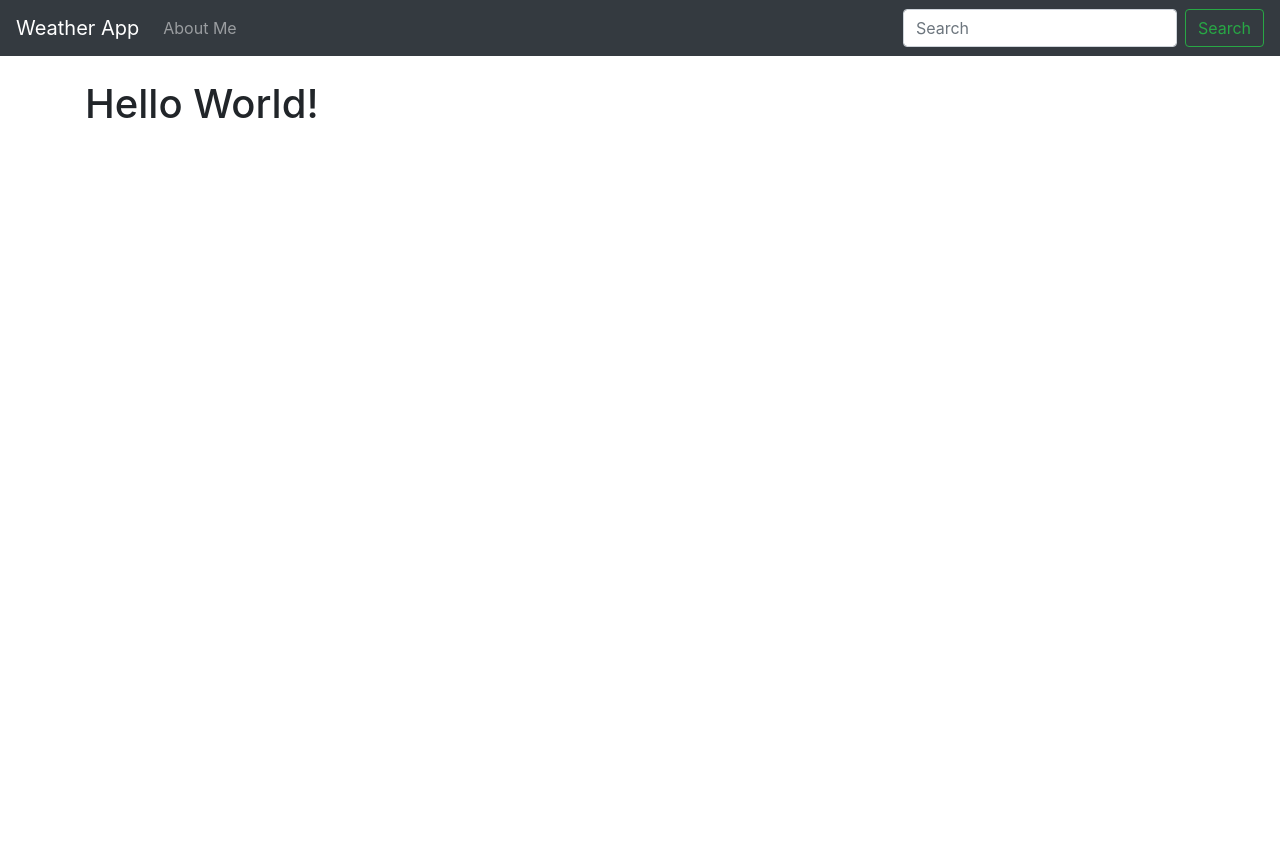
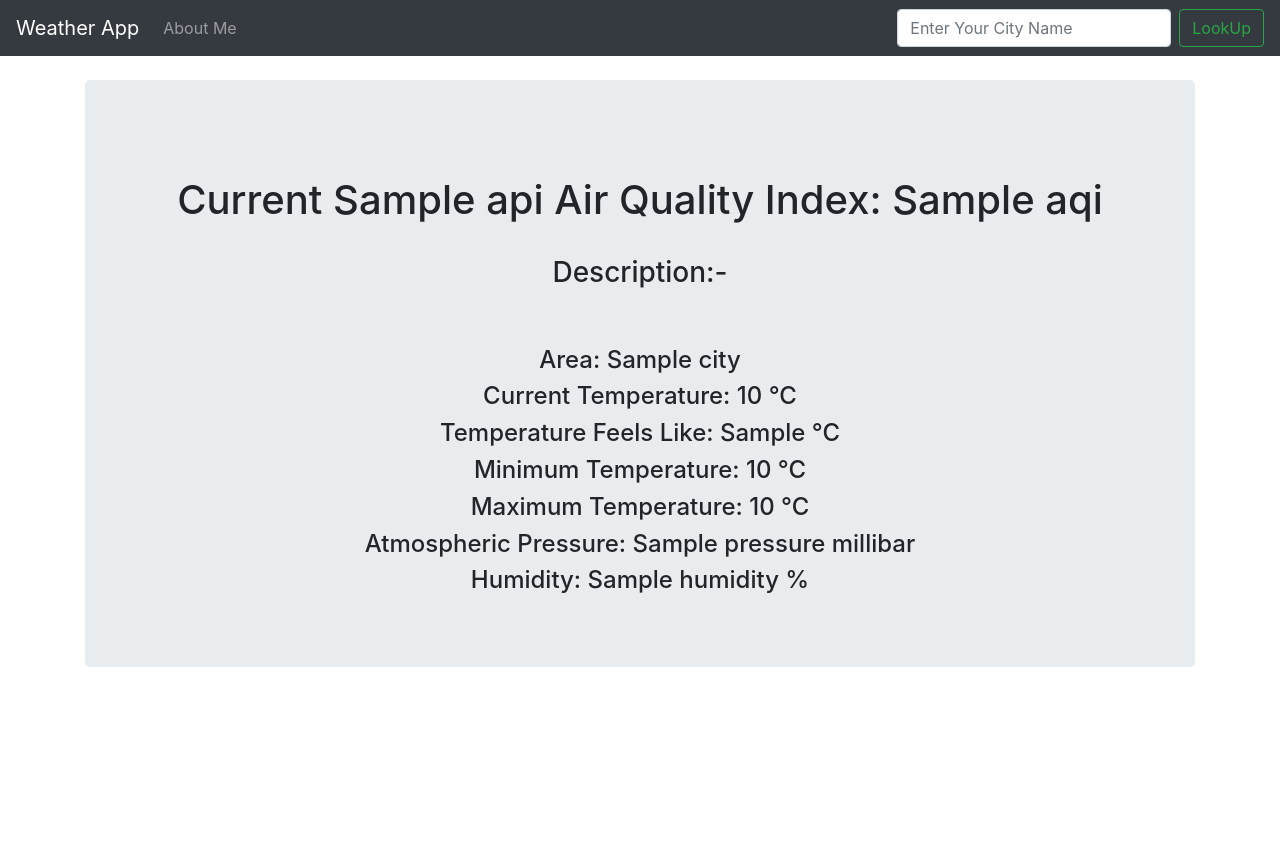
Before and after one commit to GeekyBharat99/Weather-App, a Django app: template Winfo/templates/index.html in a window 1280 px wide. Before the commit the page ends 118 px from the top, so only its background shows below. Run offline with Django 3.2, Linux system fonts and the light colour scheme; the template is opened without the code that fills it: most values are stand-ins (such as "Sample title", 1, 10 or a date in 2020); some libraries are stand-ins or nearby versions.

Commit message:
last commit

```diff
--- a/Winfo/templates/about.html
+++ b/Winfo/templates/about.html
@@ -3,5 +3,7 @@
 {% block content %}
 
 <h1>About Me....</h1>
+<div id="openweathermap-widget-15"></div>
+<script>window.myWidgetParam ? window.myWidgetParam : window.myWidgetParam = [];  window.myWidgetParam.push({id: 15,cityid: '1275841',appid: 'bf17de17116094a98f18a1c9199596e8',units: 'metric',containerid: 'openweathermap-widget-15',  });  (function() {var script = document.createElement('script');script.async = true;script.charset = "utf-8";script.src = "//openweathermap.org/themes/openweathermap/assets/vendor/owm/js/weather-widget-generator.js";var s = document.getElementsByTagName('script')[0];s.parentNode.insertBefore(script, s);  })();</script>
 
 {% endblock %}
--- a/Winfo/templates/base.html
+++ b/Winfo/templates/base.html
@@ -9,6 +9,14 @@
     <link rel="stylesheet" href="https://stackpath.bootstrapcdn.com/bootstrap/4.4.1/css/bootstrap.min.css" integrity="sha384-Vkoo8x4CGsO3+Hhxv8T/Q5PaXtkKtu6ug5TOeNV6gBiFeWPGFN9MuhOf23Q9Ifjh" crossorigin="anonymous">
 
     <title>Hello, world!</title>
+    <style>
+      .good {color: #009966;}
+      .moderate {color: #FFDE33;}
+      .usg {color: #FF9933;}
+      .unhealthy {color: #CC0033;}
+      .veryunhealthy {color: #660099;}
+      .hazardous {color: #7E0023;}
+    </style>
   </head>
   <body>
     <nav class="navbar navbar-expand-lg navbar-dark bg-dark">
@@ -25,9 +33,10 @@
       </li>
 
     </ul>
-    <form class="form-inline my-2 my-lg-0">
-      <input class="form-control mr-sm-2" type="search" placeholder="Search" aria-label="Search">
-      <button class="btn btn-outline-success my-2 my-sm-0" type="submit">Search</button>
+    <form action="{% url 'home' %}" class="form-inline my-2 my-lg-0" method="POST">
+      {% csrf_token %}
+      <input class="form-control mr-sm-2" type="search" placeholder="Enter Your City Name" aria-label="Search" name="City_Name">
+      <button class="btn btn-outline-success my-2 my-sm-0" type="submit">LookUp</button>
     </form>
   </div>
 </nav>
--- a/Winfo/templates/index.html
+++ b/Winfo/templates/index.html
@@ -2,6 +2,53 @@
 
 {% block content %}
 
-<h1>Hello World!</h1>
+{% if api and api1 %}
+    {% if api == "Error..." and api1 == "Error..." %}
+        There was an error please try again...
+    {% else %}
+
+        <div class="jumbotron">
+            <center>
+                <h1 class="display-3 {% if api1.data.aqi >= 0 and api1.data.aqi <= 50 %} good {% elif api1.data.aqi >= 51 and api1.data.aqi <= 100 %} moderate {% elif api1.data.aqi >= 101 and api1.data.aqi <= 150 %} usg {% elif api1.data.aqi >= 151 and api1.data.aqi <= 200 %} unhealthy {% elif api1.data.aqi >= 201 and api1.data.aqi <= 300 %} veryunhealthy {% elif api1.data.aqi > 300 %} hazardous {% endif %}"> <strong> {% if api1.data.aqi >= 0 and api1.data.aqi <= 50 %} Good {% elif api1.data.aqi >= 51 and api1.data.aqi <= 100 %} Moderate {% elif api1.data.aqi >= 101 and api1.data.aqi <= 150 %} Unhealthy for Sensitive Groups {% elif api1.data.aqi >= 151 and api1.data.aqi <= 200 %} Unhealthy {% elif api1.data.aqi >= 201 and api1.data.aqi <= 300 %} Very Unhealthy {% elif api1.data.aqi > 300 %} Hazardous {% endif %}</strong> </h1>
+<br>
+  <h1>Current {{ api.name}} Air Quality Index: {{ api1.data.aqi }}</h1>
+            <br>
+            <h3> Description:-</h3>
+        {% if api1.data.aqi >= 0 and api1.data.aqi <= 50 %}
+            <h3> ( 0 - 50 )Air quality is considered satisfactory, and air pollution poses little or no risk.</h3>
+        {% elif api1.data.aqi >= 51 and api1.data.aqi <= 100 %}
+            <h3> ( 51 - 100 ) Air quality is acceptable; however, for some pollutants there may be a moderate health concern for a very small number of people who are unusually sensitive to air pollution.</h3>
+        {% elif api1.data.aqi >= 101 and api1.data.aqi <= 150 %}
+            <h3> ( 101 - 150 ) Members of sensitive groups may experience health effects. The general public is not likely to be affected.</h3>
+         {% elif api1.data.aqi >= 151 and api1.data.aqi <= 200 %}
+            <h3> ( 151 - 200 ) Everyone may begin to experience health effects; members of sensitive groups may experience more serious health effects.</h3>
+         {% elif api1.data.aqi >= 201 and api1.data.aqi <= 300 %}
+            <h3> ( 201 - 300 ) Health warnings of emergency conditions. The entire population is more likely to be affected.</h3>
+          {% elif api1.data.aqi > 300 %}
+            <h3> ( 300+ ) Health alert: everyone may experience more serious health effects.</h3>
+          {% endif %}
+
+<br><br>
+            <h4> Area: {{ api1.data.city.name }}</h4>
+            <h4>Current Temperature: {{ api.main.temp }} °C</h4>
+            <h4>Temperature Feels Like: {{ api.main.feels_like }} °C</h4>
+            <h4>Minimum Temperature: {{ api.main.temp_min }} °C</h4>
+            <h4>Maximum Temperature: {{ api.main.temp_max }} °C</h4>
+            <h4>Atmospheric Pressure: {{ api.main.pressure }} millibar</h4>
+            <h4>Humidity: {{ api.main.humidity }} %</h4>
+        </center>
+
+</div>
+
+           <br>
+
+<br><br><br>
+
+<br><br>
+    {% endif %}
+{% endif %}
+
+
+
 
 {% endblock %}
```
Also changed, not shown: Winfo/views.py (+32 -1 lines).
